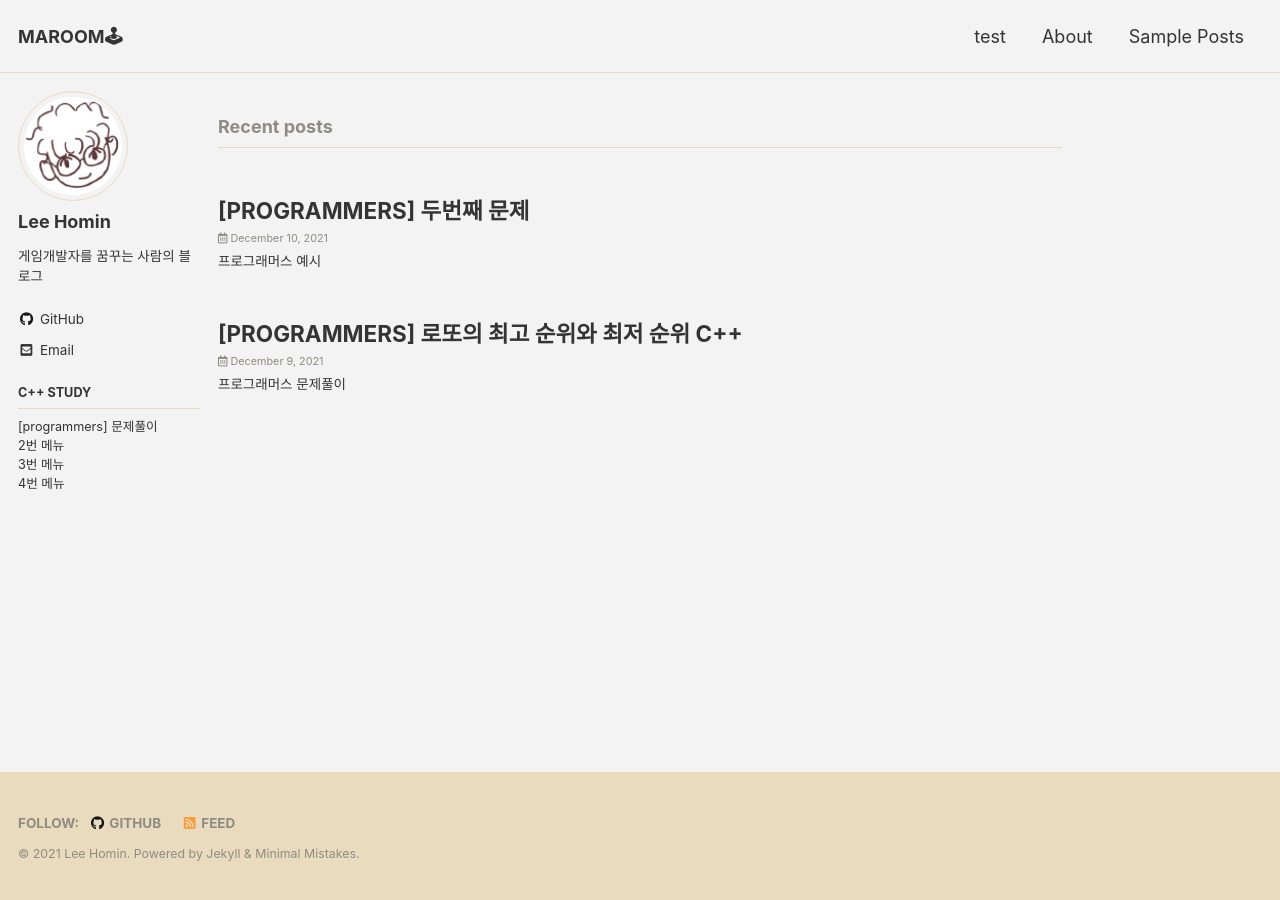
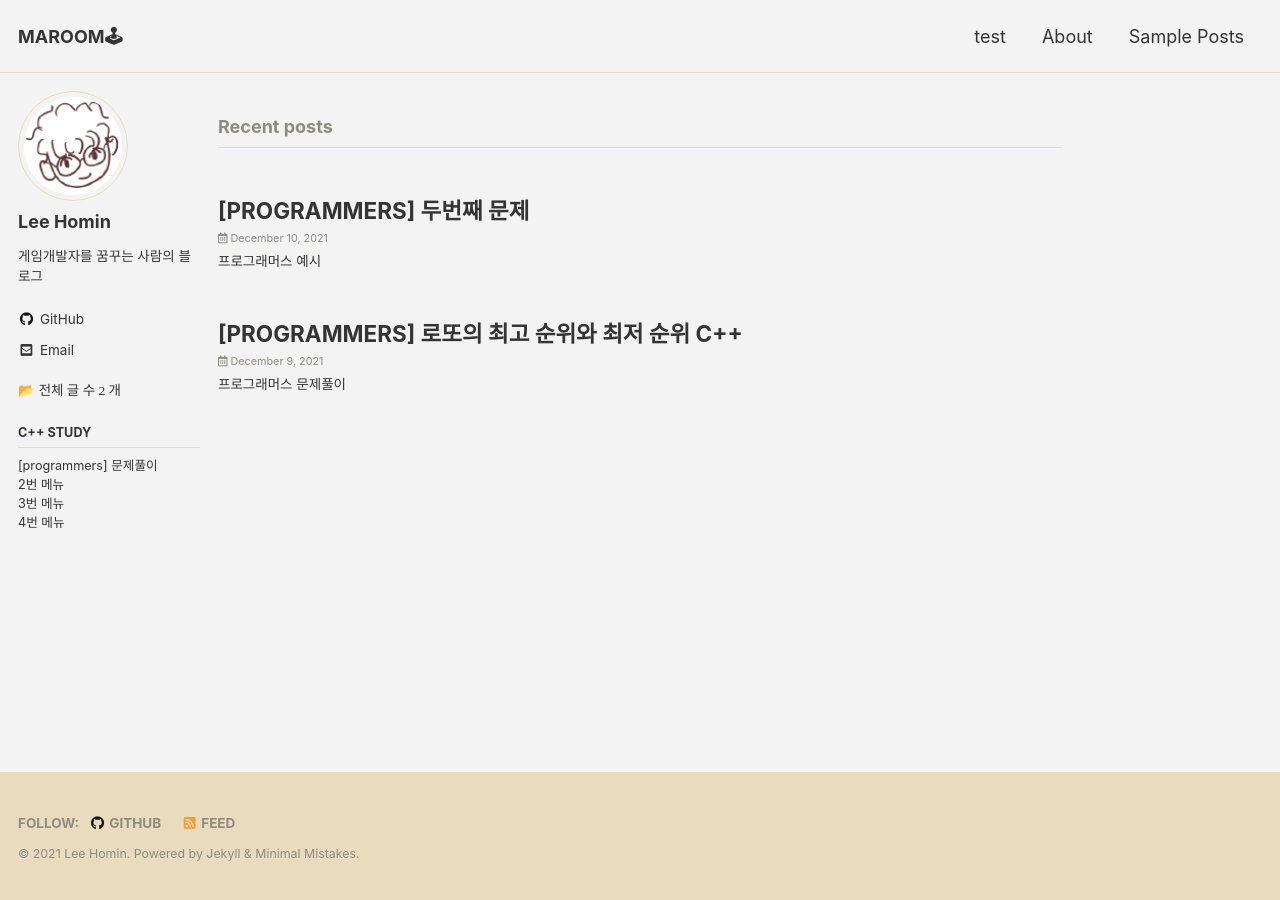
Before and after one commit to Squidward79/Squidward79.github.io, a Jekyll site: the page built from index.html, in a window 1280 px wide. Built offline with Jekyll 4.4.1, drawn with Linux system fonts in a browser that asks for light colours; cached includes are drawn as plain includes; the list of posts is cut into pages by our own code.

Commit message:
사이드바 테스트

```diff
--- a/_includes/sidebar.html
+++ b/_includes/sidebar.html
@@ -11,9 +11,21 @@
       {% if s.text %}{{ s.text | markdownify }}{% endif %}
       {% if s.nav %}{% include nav_list nav=s.nav %}{% endif %}
     {% endfor %}
+
+      <!-- 전체글 갯수 세기-->
+    {% assign sum = site.posts | size %}
+
+      <li>
+            📂 <span style="font-family:'Cafe24Oneprettynight';">전체 글 수</style> <span style="font-family:'Coming Soon';">{{sum}}</style> <span style="font-family:'Cafe24Oneprettynight';">개</style>
+      </li>
+
+
+        <!-- 사이드바 메뉴 -->
     {% if page.sidebar.nav %}
       {% include nav_list nav=page.sidebar.nav %}
     {% endif %}
+
+
   {% endif %}
   </div>
 {% endif %}
```
Also changed, not shown: _pages/categories/category-cpp.md (renamed from _pages/_categories/Cpp.md).
